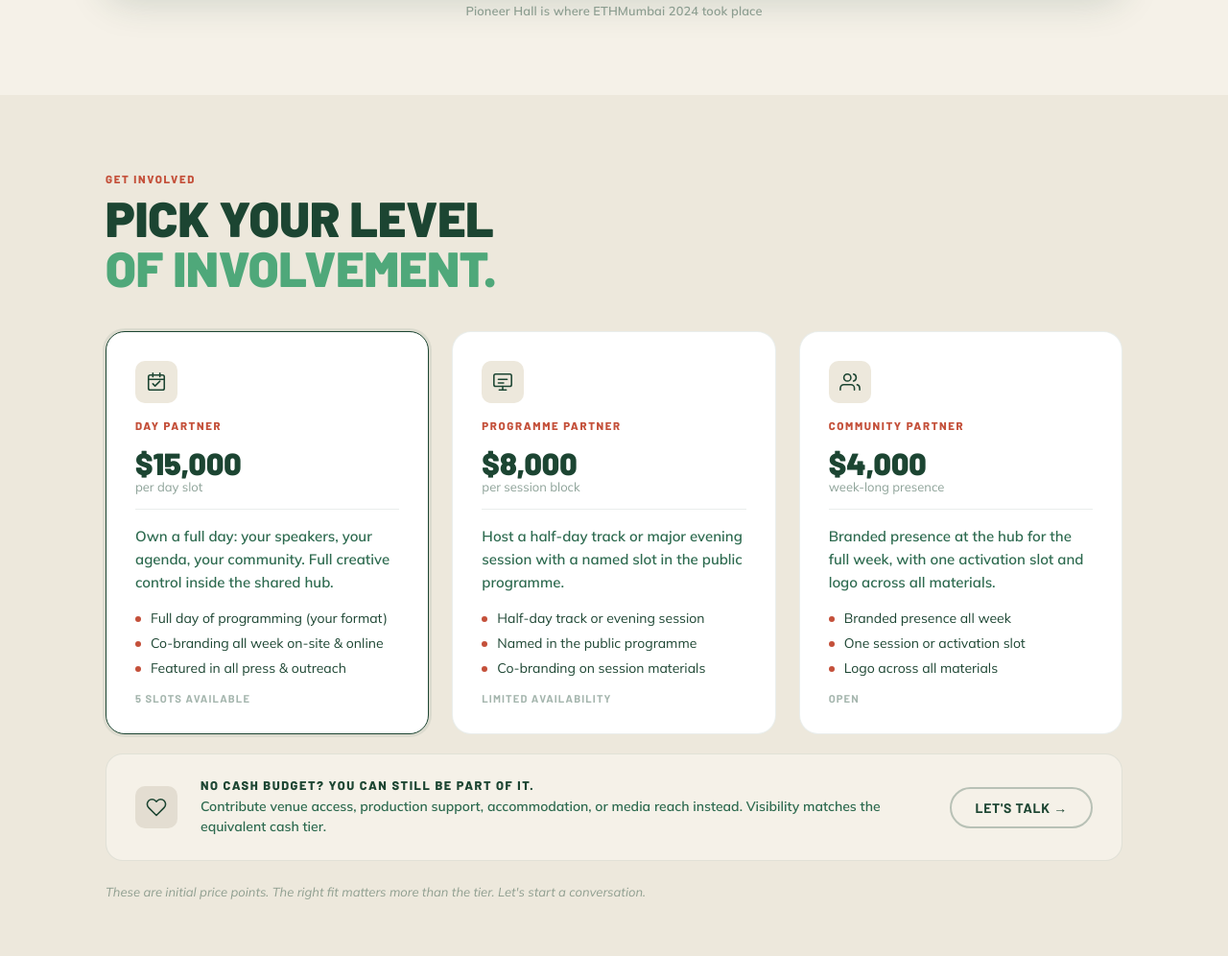
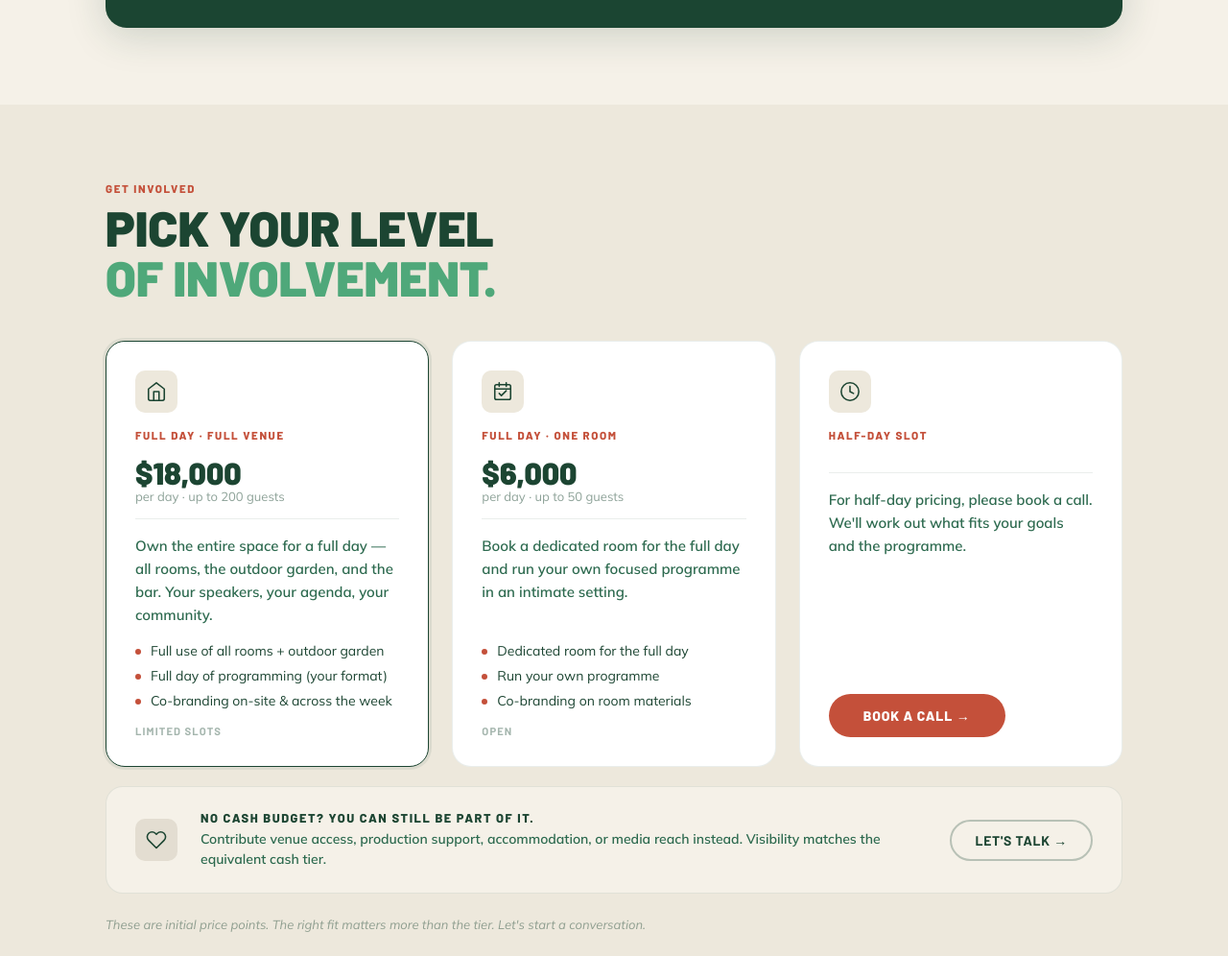
Before and after one commit to guil-is/commonground-mumbai, a plain HTML site: page partner.html in a window 1280 px wide. Shown: the part 4065-5061 px from the top of the page at 96% size. Drawn offline with Linux system fonts and the light colour scheme; grey boxes are pictures that could not be loaded.

Commit message:
Update venue stats, video title, and partnership tiers
- Stats: 200+ → 200, Nov 1-6 → From Nov 1st / Available
- Video: move ETHMumbai caption above video as visible uppercase title
- Tiers: replace old cards with Full Day Full Venue ($18k/200ppl), Full Day One Room ($6k/50ppl), Half-Day Slot (book a call CTA)

Co-Authored-By: Claude Sonnet 4.6 <noreply@anthropic.com>

```diff
--- a/partner.html
+++ b/partner.html
@@ -622,10 +622,10 @@
     /* Full-width video below grid */
     .venue-vid-full { margin-top: 2.75rem; }
     .venue-vid-full .vid-thumb { border-radius: 1.375rem; }
-    .venue-vid-caption {
-      font-family: var(--mulish); font-size: 0.8rem; font-weight: 600;
-      color: rgba(28,69,50,0.45); text-align: center;
-      margin-top: 0.625rem; letter-spacing: 0.01em;
+    .venue-vid-title {
+      font-family: var(--barlow); font-size: 1.125rem; font-weight: 800;
+      letter-spacing: 0.06em; text-transform: uppercase;
+      color: var(--dark-green); margin-bottom: 0.875rem;
     }
     @keyframes pulse {
       0%, 100% { opacity: 1; } 50% { opacity: 0.4; }
@@ -876,12 +876,12 @@
       <!-- Stats bar -->
       <div class="venue-stats reveal d2">
         <div class="venue-stat">
-          <div class="venue-stat-num">200+</div>
+          <div class="venue-stat-num">200</div>
           <div class="venue-stat-label">guests capacity</div>
         </div>
         <div class="venue-stat">
-          <div class="venue-stat-num">Nov 1–6</div>
-          <div class="venue-stat-label">6 days available</div>
+          <div class="venue-stat-num">From Nov 1st</div>
+          <div class="venue-stat-label">Available</div>
         </div>
       </div>
 
@@ -937,6 +937,7 @@
 
       <!-- Full-width video -->
       <div class="venue-vid-full reveal d3">
+        <p class="venue-vid-title">Pioneer Hall is where ETHMumbai 2024 took place</p>
         <div class="vid-thumb" onclick="openVenueVideo()" role="button" tabindex="0" aria-label="Watch Pioneer Hall venue video">
           <iframe
             class="vid-bg-iframe"
@@ -951,7 +952,6 @@
             </div>
           </div>
         </div>
-        <p class="venue-vid-caption">Pioneer Hall is where ETHMumbai 2024 took place</p>
       </div>
 
     </div>
@@ -968,8 +968,31 @@
 
       <div class="tiers-grid">
 
-        <!-- Day Partner -->
+        <!-- Full day, full venue -->
         <div class="tier-card featured reveal d1">
+          <div class="tier-icon-wrap">
+            <svg viewBox="0 0 24 24" fill="none" stroke="currentColor" stroke-width="1.7" stroke-linecap="round" stroke-linejoin="round">
+              <path d="M3 9l9-7 9 7v11a2 2 0 0 1-2 2H5a2 2 0 0 1-2-2z"/>
+              <polyline points="9 22 9 12 15 12 15 22"/>
+            </svg>
+          </div>
+          <div class="tier-name">Full Day · Full Venue</div>
+          <div class="tier-price-block">
+            <span class="tier-price">$18,000</span>
+            <div class="tier-per">per day · up to 200 guests</div>
+          </div>
+          <hr class="tier-divider">
+          <p class="tier-desc">Own the entire space for a full day — all rooms, the outdoor garden, and the bar. Your speakers, your agenda, your community.</p>
+          <ul class="tier-feats">
+            <li class="tier-feat">Full use of all rooms + outdoor garden</li>
+            <li class="tier-feat">Full day of programming (your format)</li>
+            <li class="tier-feat">Co-branding on-site &amp; across the week</li>
+          </ul>
+          <div class="tier-avail">Limited slots</div>
+        </div>
+
+        <!-- Full day, one room -->
+        <div class="tier-card reveal d2">
           <div class="tier-icon-wrap">
             <svg viewBox="0 0 24 24" fill="none" stroke="currentColor" stroke-width="1.7" stroke-linecap="round" stroke-linejoin="round">
               <rect x="3" y="4" width="18" height="17" rx="2"/><line x1="3" y1="9" x2="21" y2="9"/>
@@ -977,68 +1000,33 @@
               <path d="M8 14l2.5 2.5L16 11"/>
             </svg>
           </div>
-          <div class="tier-name">Day Partner</div>
+          <div class="tier-name">Full Day · One Room</div>
           <div class="tier-price-block">
-            <span class="tier-price">$15,000</span>
-            <div class="tier-per">per day slot</div>
+            <span class="tier-price">$6,000</span>
+            <div class="tier-per">per day · up to 50 guests</div>
           </div>
           <hr class="tier-divider">
-          <p class="tier-desc">Own a full day: your speakers, your agenda, your community. Full creative control inside the shared hub.</p>
+          <p class="tier-desc">Book a dedicated room for the full day and run your own focused programme in an intimate setting.</p>
           <ul class="tier-feats">
-            <li class="tier-feat">Full day of programming (your format)</li>
-            <li class="tier-feat">Co-branding all week on-site &amp; online</li>
-            <li class="tier-feat">Featured in all press &amp; outreach</li>
+            <li class="tier-feat">Dedicated room for the full day</li>
+            <li class="tier-feat">Run your own programme</li>
+            <li class="tier-feat">Co-branding on room materials</li>
           </ul>
-          <div class="tier-avail">5 slots available</div>
+          <div class="tier-avail">Open</div>
         </div>
 
-        <!-- Programme Partner -->
-        <div class="tier-card reveal d2">
-          <div class="tier-icon-wrap">
-            <svg viewBox="0 0 24 24" fill="none" stroke="currentColor" stroke-width="1.7" stroke-linecap="round" stroke-linejoin="round">
-              <rect x="2" y="3" width="20" height="14" rx="2"/>
-              <line x1="8" y1="21" x2="16" y2="21"/><line x1="12" y1="17" x2="12" y2="21"/>
-              <line x1="7" y1="9" x2="17" y2="9"/><line x1="7" y1="13" x2="13" y2="13"/>
-            </svg>
-          </div>
-          <div class="tier-name">Programme Partner</div>
-          <div class="tier-price-block">
-            <span class="tier-price">$8,000</span>
-            <div class="tier-per">per session block</div>
-          </div>
-          <hr class="tier-divider">
-          <p class="tier-desc">Host a half-day track or major evening session with a named slot in the public programme.</p>
-          <ul class="tier-feats">
-            <li class="tier-feat">Half-day track or evening session</li>
-            <li class="tier-feat">Named in the public programme</li>
-            <li class="tier-feat">Co-branding on session materials</li>
-          </ul>
-          <div class="tier-avail">Limited availability</div>
-        </div>
-
-        <!-- Community Partner -->
+        <!-- Half-day -->
         <div class="tier-card reveal d3">
           <div class="tier-icon-wrap">
             <svg viewBox="0 0 24 24" fill="none" stroke="currentColor" stroke-width="1.7" stroke-linecap="round" stroke-linejoin="round">
-              <path d="M17 21v-2a4 4 0 0 0-4-4H5a4 4 0 0 0-4 4v2"/>
-              <circle cx="9" cy="7" r="4"/>
-              <path d="M23 21v-2a4 4 0 0 0-3-3.87"/>
-              <path d="M16 3.13a4 4 0 0 1 0 7.75"/>
+              <circle cx="12" cy="12" r="10"/>
+              <polyline points="12 6 12 12 16 14"/>
             </svg>
           </div>
-          <div class="tier-name">Community Partner</div>
-          <div class="tier-price-block">
-            <span class="tier-price">$4,000</span>
-            <div class="tier-per">week-long presence</div>
-          </div>
-          <hr class="tier-divider">
-          <p class="tier-desc">Branded presence at the hub for the full week, with one activation slot and logo across all materials.</p>
-          <ul class="tier-feats">
-            <li class="tier-feat">Branded presence all week</li>
-            <li class="tier-feat">One session or activation slot</li>
-            <li class="tier-feat">Logo across all materials</li>
-          </ul>
-          <div class="tier-avail">Open</div>
+          <div class="tier-name">Half-Day Slot</div>
+          <hr class="tier-divider" style="margin-top: 1rem;">
+          <p class="tier-desc">For half-day pricing, please book a call. We'll work out what fits your goals and the programme.</p>
+          <a href="https://calendly.com/corinnaschlicht/meet" class="btn-terra" style="margin-top: 1.25rem; align-self: flex-start;">Book a call →</a>
         </div>
 
       </div>
```
